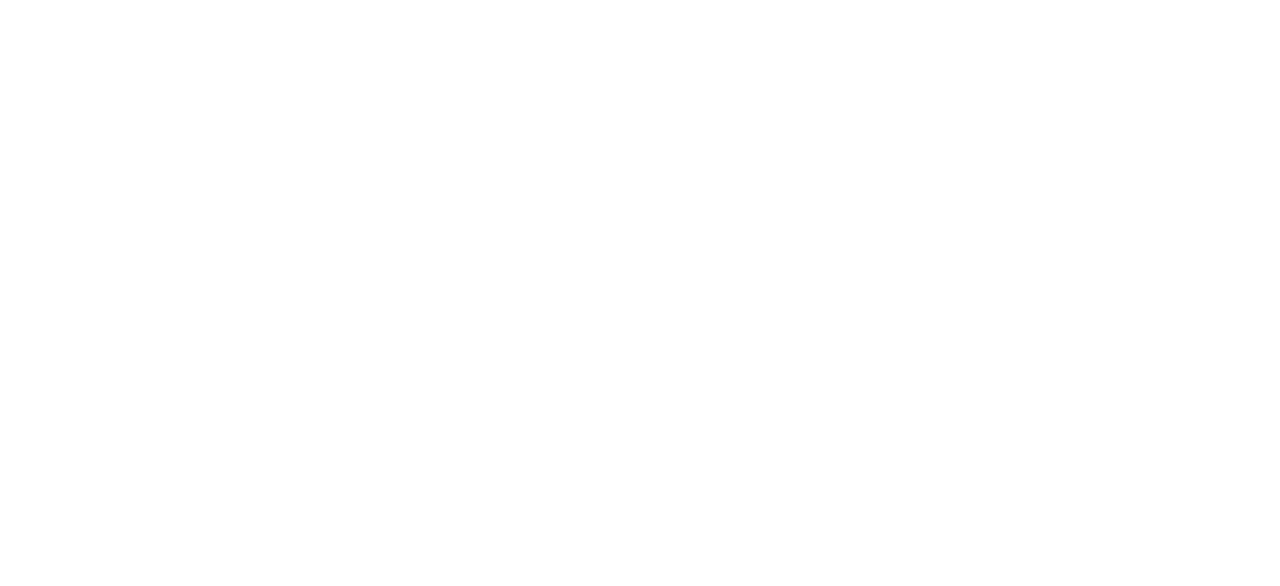
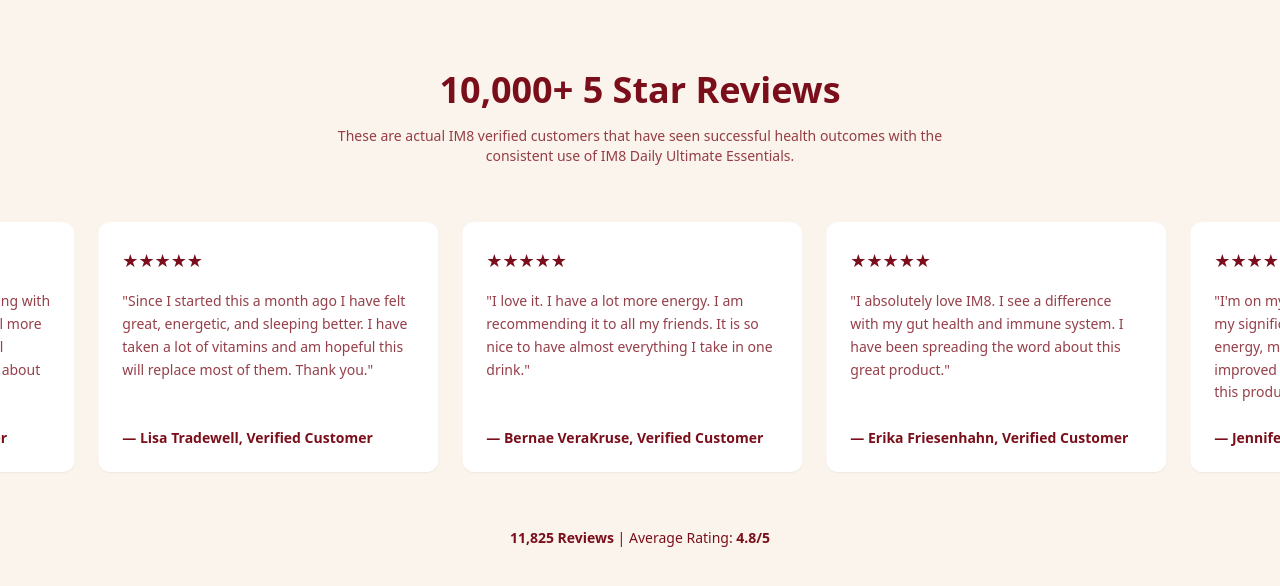
Before and after one commit to DongManhDung/alpha-ecommerce-48h-sprint, a React (Vite) app: page / in a window 1280 px wide. Shown: the part 3937-4523 px from the top of the page. Before the commit the page ends 3927 px from the top, so only its background shows below. Built offline with nearby package versions, Linux system fonts and the light colour scheme.

Commit message:
feat: Working on alpha-sprint: Create Review Section, update Body

```diff
--- a/src/components/body/Body.jsx
+++ b/src/components/body/Body.jsx
@@ -1,11 +1,13 @@
 import Hero from "./hero/Hero";
 import ClinicalProvenSection from "./clinicalproven/ClinicalProvenSection";
+import ReviewsSection from "./review/ReviewsSection";
 
 export default function Body() {
   return (
     <main>
       <Hero />
       <ClinicalProvenSection />
+      <ReviewsSection />
     </main>
   );
 }
--- /dev/null
+++ b/src/components/body/review/ReviewsSection.jsx
@@ -0,0 +1,74 @@
+const reviews = [
+  {
+    name: "Jennifer Dunn",
+    content:
+      "I'm on my second month of IM8, along with my significant other and we both feel more energy, more brain clarity and overall improved feeling of well-being. I talk about this product with all my golf friends.",
+  },
+  {
+    name: "Lisa Tradewell",
+    content:
+      "Since I started this a month ago I have felt great, energetic, and sleeping better. I have taken a lot of vitamins and am hopeful this will replace most of them. Thank you.",
+  },
+  {
+    name: "Bernae VeraKruse",
+    content:
+      "I love it. I have a lot more energy. I am recommending it to all my friends. It is so nice to have almost everything I take in one drink.",
+  },
+  {
+    name: "Erika Friesenhahn",
+    content:
+      "I absolutely love IM8. I see a difference with my gut health and immune system. I have been spreading the word about this great product.",
+  },
+];
+
+export default function ReviewsSection() {
+  return (
+    <section className="bg-[#FBF4EC] py-20 overflow-hidden">
+      {/* Header */}
+      <div className="text-center mb-14">
+        <h2 className="text-4xl font-semibold text-[#7A0F1B]">
+          10,000+ 5 Star Reviews
+        </h2>
+        <p className="mt-4 text-[#7A0F1B]/80 max-w-2xl mx-auto text-sm">
+          These are actual IM8 verified customers that have seen successful
+          health outcomes with the consistent use of IM8 Daily Ultimate
+          Essentials.
+        </p>
+      </div>
+
+      {/* Marquee */}
+      <div className="relative w-full">
+        <div className="marquee gap-6">
+          {[...reviews, ...reviews].map((review, idx) => (
+            <div
+              key={idx}
+              className="w-[340px] bg-white rounded-xl p-6 shadow-sm flex flex-col justify-between flex-shrink-0 transition-all duration-300 hover:-translate-y-2 hover:shadow-xl"
+            >
+              <div>
+                {/* Stars */}
+                <div className="flex mb-4 text-[#7A0F1B] text-lg">★★★★★</div>
+
+                {/* Content */}
+                <p className="text-sm text-[#7A0F1B]/80 leading-relaxed text-left">
+                  "{review.content}"
+                </p>
+              </div>
+
+              {/* Author – luôn nằm đáy */}
+              <p className="mt-6 text-sm font-semibold text-[#7A0F1B] text-left">
+                — {review.name},{" "}
+                <span className="font-semibold">Verified Customer</span>
+              </p>
+            </div>
+          ))}
+        </div>
+      </div>
+
+      {/* Footer */}
+      <div className="text-center mt-14 text-sm text-[#7A0F1B]">
+        <span className="font-semibold">11,825 Reviews</span> | Average Rating:{" "}
+        <span className="font-semibold">4.8/5</span>
+      </div>
+    </section>
+  );
+}
--- a/src/index.css
+++ b/src/index.css
@@ -1,3 +1,18 @@
 @tailwind base;
 @tailwind components;
 @tailwind utilities;
+
+@keyframes marquee {
+  0% {
+    transform: translateX(0);
+  }
+  100% {
+    transform: translateX(-50%);
+  }
+}
+
+.marquee {
+  display: flex;
+  width: max-content;
+  animation: marquee 35s linear infinite;
+}
```
